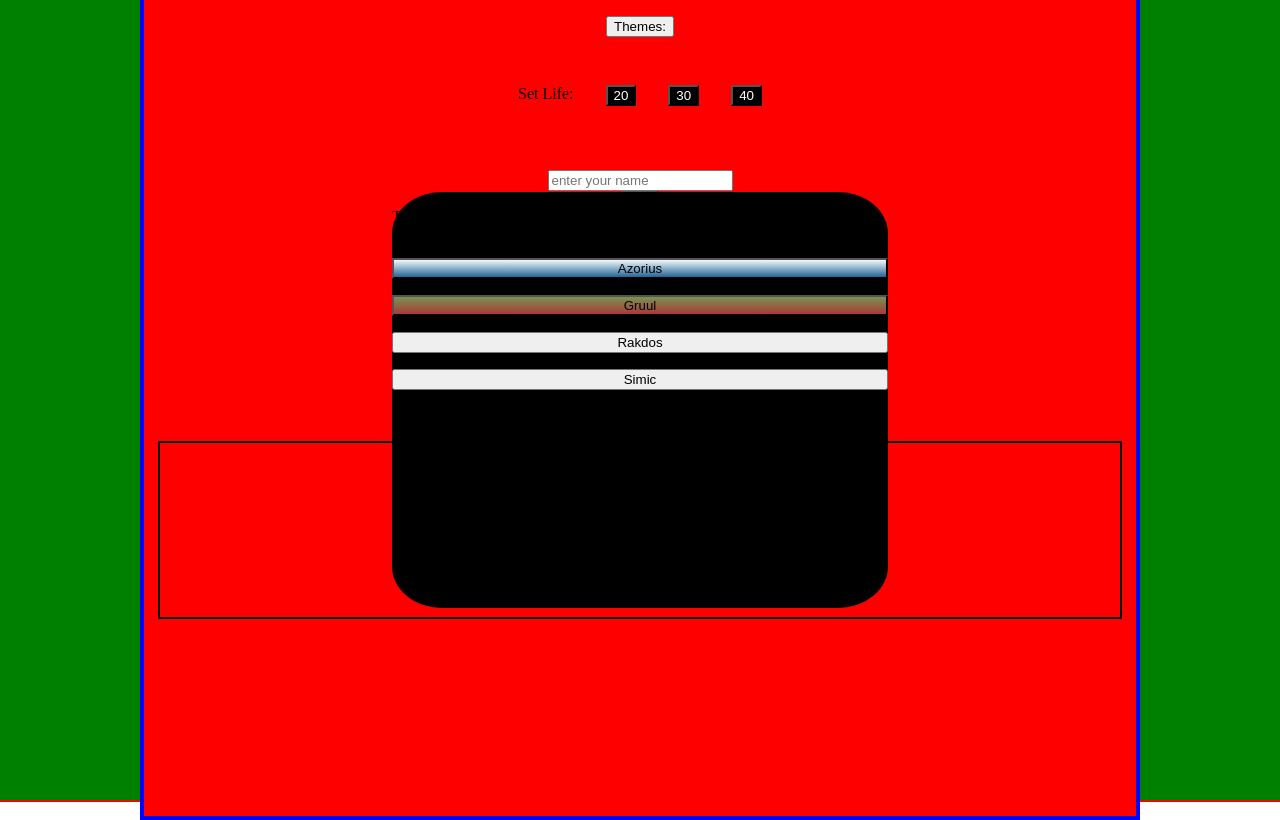
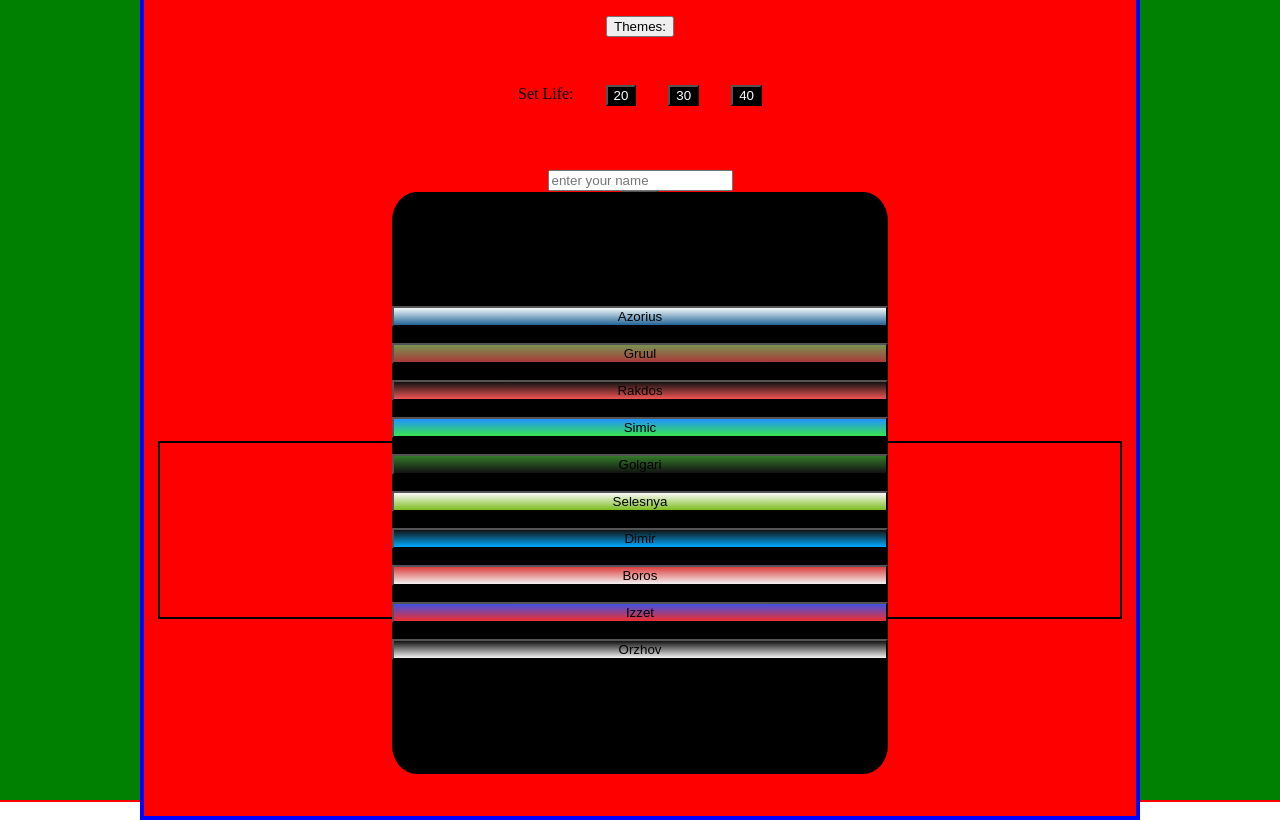
Before and after one commit to Rikki-Fontaine/life-counter, a SvelteKit app: page / in a window 1280 px wide. Both pictures are taken after a click on the button "Themes:". Built offline with nearby package versions, Linux system fonts and the light colour scheme.

Commit message:
added button gradients

```diff
--- a/src/routes/+page.svelte
+++ b/src/routes/+page.svelte
@@ -20,11 +20,16 @@
         <button class="themeBtn" on:click={() => (open = !open)}>Themes:</button>
         {#if open}
             <div class="themeMenu">  <!--Buttons with functions to change the theme variable to reassign the class name-->
-                <p>Theme:</p>
                 <button class="azoriusBtn" on:click={() => theme = "azorius"}>Azorius</button>
                 <button class="gruulBtn" on:click={() => theme = "gruul"}>Gruul</button>
                 <button class="rakdosBtn" on:click={() => theme = "rakdos"}>Rakdos</button>
-                <button class="simicButton" on:click={() => theme = "rakdos"}>Simic</button>
+                <button class="simicBtn" on:click={() => theme = "rakdos"}>Simic</button>
+                <button class="golgariBtn" on:click={() => theme = "rakdos"}>Golgari</button>
+                <button class="selesnyaBtn" on:click={() => theme = "rakdos"}>Selesnya</button>
+                <button class="dimirBtn" on:click={() => theme = "rakdos"}>Dimir</button>
+                <button class="borosBtn" on:click={() => theme = "rakdos"}>Boros</button>
+                <button class="izzetBtn" on:click={() => theme = "rakdos"}>Izzet</button>
+                <button class="orzhovBtn" on:click={() => theme = "rakdos"}>Orzhov</button>
             </div>
         {/if}
 
@@ -62,12 +67,13 @@
         top: 25%;
         display: flex;
         flex-direction: column;
+        justify-content: center;
         gap: 1rem;
         background-color: black;
         opacity: 100%;
-        height: 50%;
+        height: 70%;
         width: 50%;
-        border-radius: 10%;
+        border-radius: 5%;
         animation: fadeIn .3s;
     }
 
@@ -100,6 +106,38 @@
         background-image: linear-gradient(#799351, #AA3A3A);
     }
 
+    .rakdosBtn{
+        background-image: linear-gradient(#121212, #F05454);
+    }
+
+    .simicBtn{
+        background-image: linear-gradient(#2192FF, #38E54D)
+    }
+
+    .golgariBtn{
+        background-image: linear-gradient(#347A2A, #121212)
+    }
+
+    .selesnyaBtn{
+        background-image: linear-gradient(#FCF9F9, #7CBD1E)
+    }
+
+    .borosBtn{
+        background-image: linear-gradient(#DD3E3E, #F2F2F2)
+    }
+
+    .izzetBtn{
+        background-image: linear-gradient(#3F52E3, #F12D2D)
+    }
+
+    .dimirBtn{
+        background-image: linear-gradient(#121212, #00A9FF )
+    }
+
+    .orzhovBtn{
+        background-image: linear-gradient(#121212, #F2F2F2);
+    }
+
     h1{
         text-align: center;
         color : black;
```
